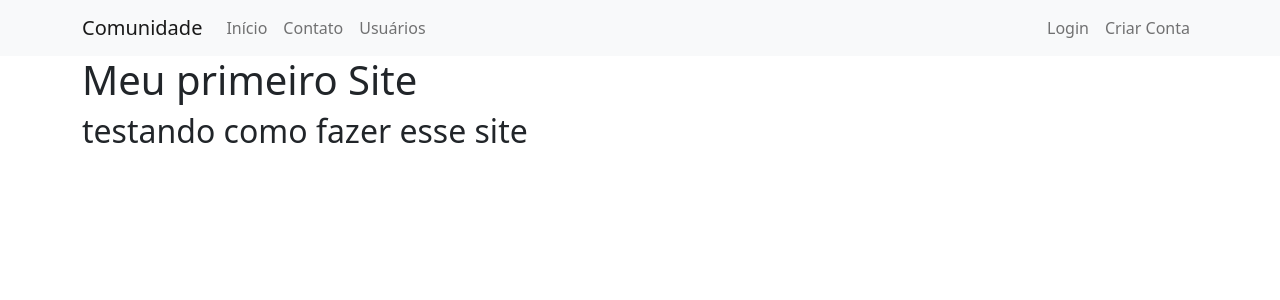
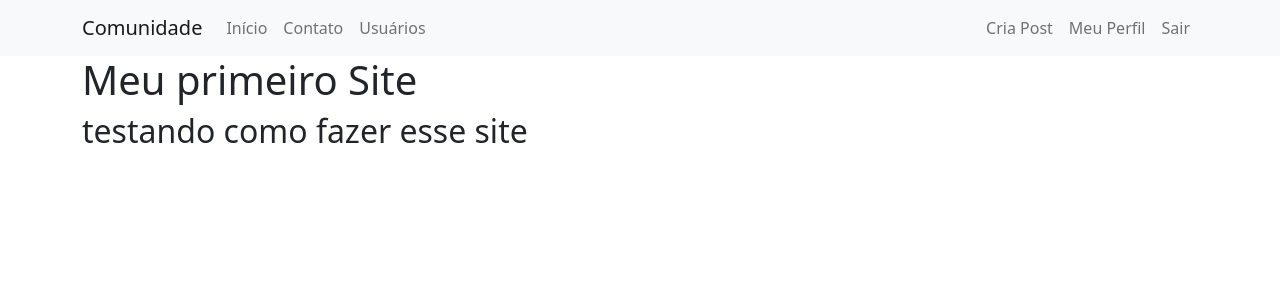
Before and after one commit to gabferr/SiteComunity, a Flask app: page / in a window 1280 px wide. Shown: the top 300 px of the page. Run offline with Flask 2, Linux system fonts and the light colour scheme; a user stored in the database is signed in.

Commit message:
em andamento

```diff
--- a/comunidadeimpressionadora/__init__.py
+++ b/comunidadeimpressionadora/__init__.py
@@ -11,5 +11,7 @@ app.config['SQLALCHEMY_DATABASE_URI'] = 'sqlite:///comunidade.db'
 database = SQLAlchemy(app)
 bcrypt = Bcrypt(app)
 login_manager = LoginManager(app)
+login_manager.login_view = 'login'
+login_manager.login_message_category = 'alert-info'
 
 from comunidadeimpressionadora import routes
--- a/comunidadeimpressionadora/routes.py
+++ b/comunidadeimpressionadora/routes.py
@@ -1,8 +1,8 @@
 from comunidadeimpressionadora import app, database, bcrypt
 from flask import render_template, redirect, url_for, request, flash
 from comunidadeimpressionadora.forms import FormLogin, FormCriarConta
-from comunidadeimpressionadora.model import Usuario, Post
-from flask_login import login_user
+from comunidadeimpressionadora.model import Usuario
+from flask_login import login_user, logout_user, current_user, login_required
 
 lista_usuarios = ['Gabriel', 'Elias', 'Lucas', 'Ferrandin']
 
@@ -18,6 +18,7 @@ def contato():
 
 
 @app.route('/usuarios')
+@login_required
 def usuarios():
     return render_template('usuarios.html', lista_usuarios=lista_usuarios)
 
@@ -32,9 +33,13 @@ def login():
         if usuario and bcrypt.check_password_hash(usuario.senha, form_login.senha.data):
             login_user(usuario, remember=form_login.lembrar.data)
             flash('Login feito com sucesso para {}'.format(form_login.email.data), 'alert-success')
-            return redirect(url_for('inicio'))
+            par_next = request.args.get('next')
+            if par_next:
+                return redirect(par_next)
+            else:
+                return redirect(url_for('inicio'))
         else:
-            flash('falha no login e-mail ou senha incorretos ', 'alert-danger')
+            flash('Falha no login. e-mail ou senha incorretos ', 'alert-danger')
 
     if form_criarconta.validate_on_submit() and 'botao_submit_criarconta' in request.form:
         senha_crypt = bcrypt.generate_password_hash(form_criarconta.senha.data)
@@ -45,3 +50,23 @@ def login():
         return redirect(url_for('inicio'))
 
     return render_template('login.html', form_login=form_login, form_criarconta=form_criarconta)
+
+
+@app.route('/sair')
+@login_required
+def sair():
+    logout_user()
+    flash('Logout feito com sucesso', 'alert-success')
+    return redirect('/')
+
+
+@app.route('/perfil')
+@login_required
+def perfil():
+    return render_template('perfil.html')
+
+
+@app.route('/post/criar')
+@login_required
+def criar_post():
+    return render_template('criar_post.html')
--- a/comunidadeimpressionadora/templates/navbar.html
+++ b/comunidadeimpressionadora/templates/navbar.html
@@ -18,12 +18,24 @@
                 </li>
             </ul>
             <ul class=" navbar-nav  ">
+                {% if current_user.is_authenticated %}
+                    <li>
+                        <a class="nav-link" href="{{ url_for('criar_post') }}">Cria Post</a>
+                    </li>
+                    <li>
+                        <a class="nav-link" href="{{ url_for('perfil') }}">Meu Perfil</a>
+                    </li>
+                    <li>
+                        <a class="nav-link" href="{{ url_for('sair') }}">Sair</a>
+                    </li>
+                {% else %}
                     <li>
                         <a class="nav-link" href="{{ url_for('login') }}">Login</a>
                     </li>
                     <li>
                         <a class="nav-link" href="{{ url_for('login') }}">Criar Conta</a>
                     </li>
+                {% endif %}
             </ul>
         </div>
     </div>
```
Also changed, not shown: comunidadeimpressionadora/templates/criar_post.html (added, +7 -0 lines), comunidadeimpressionadora/templates/perfil.html (added, +7 -0 lines), comunidadeimpressionadora/comunidade.db (added). Lines whose indentation alone changed are shown as unchanged.
